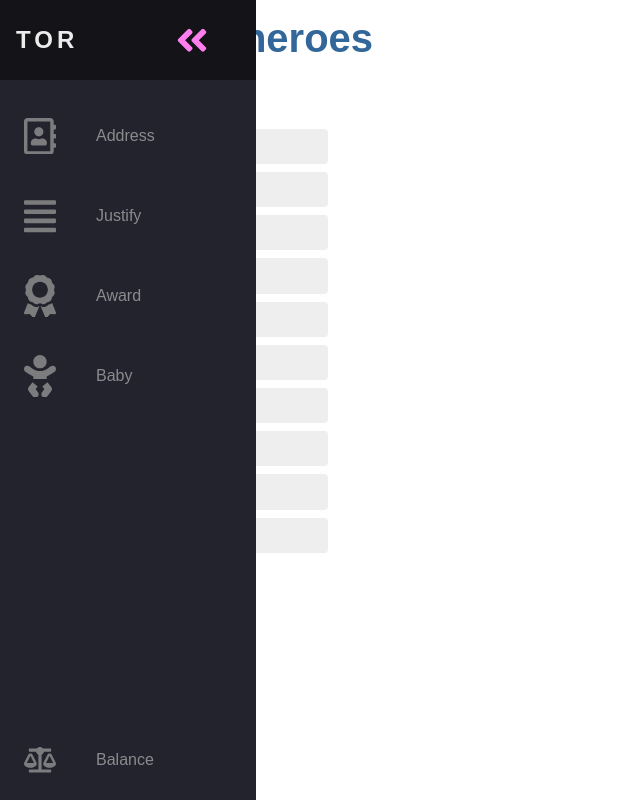
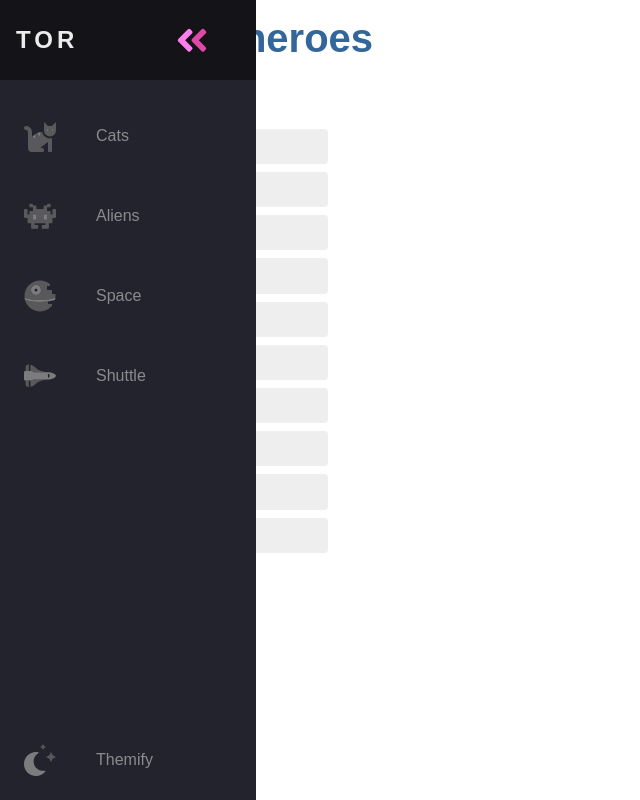
Before and after one commit to Solynia/tour-of-heroes, a React (Create React App) app: page / in a window 1280 px wide. Shown: the whole page, without its empty margins (0-640 px from the left). Built offline with nearby package versions, Linux system fonts and the light colour scheme; data requests are answered from the project's data file.

Commit message:
Use dual tone icons

```diff
--- a/src/components/NavMenu.css
+++ b/src/components/NavMenu.css
@@ -66,8 +66,16 @@
   margin: 0 1.5rem;
 }
 
-.nav-link .svg-inline--fa {
+.fa-primary {
   color: #ff7eee;
+}
+
+.fa-secondary {
+  color: #df49a6;
+}
+
+.fa-primary,
+.fa-secondary {
   transition: var(--transition-speed);
 }
 
--- a/src/components/NavMenu.tsx
+++ b/src/components/NavMenu.tsx
@@ -10,102 +10,143 @@ interface Item {
 export default function NavMenu() {
   const items: Item[] = [
     {
-      label: "Address",
+      label: "Cats",
       icon: (
         <svg
           aria-hidden="true"
           focusable="false"
-          data-prefix="far"
-          data-icon="address-book"
-          className="svg-inline--fa fa-address-book fa-w-14"
+          data-prefix="fad"
+          data-icon="cat"
           role="img"
           xmlns="http://www.w3.org/2000/svg"
-          viewBox="0 0 448 512"
+          viewBox="0 0 512 512"
+          className="svg-inline--fa fa-cat fa-w-16 fa-9x"
         >
+          <g className="fa-group">
             <path
               fill="currentColor"
-            d="M436 160c6.6 0 12-5.4 12-12v-40c0-6.6-5.4-12-12-12h-20V48c0-26.5-21.5-48-48-48H48C21.5 0 0 21.5 0 48v416c0 26.5 21.5 48 48 48h320c26.5 0 48-21.5 48-48v-48h20c6.6 0 12-5.4 12-12v-40c0-6.6-5.4-12-12-12h-20v-64h20c6.6 0 12-5.4 12-12v-40c0-6.6-5.4-12-12-12h-20v-64h20zm-68 304H48V48h320v416zM208 256c35.3 0 64-28.7 64-64s-28.7-64-64-64-64 28.7-64 64 28.7 64 64 64zm-89.6 128h179.2c12.4 0 22.4-8.6 22.4-19.2v-19.2c0-31.8-30.1-57.6-67.2-57.6-10.8 0-18.7 8-44.8 8-26.9 0-33.4-8-44.8-8-37.1 0-67.2 25.8-67.2 57.6v19.2c0 10.6 10 19.2 22.4 19.2z"
+              d="M448 96h-64l-64-64v134.4a96 96 0 0 0 192 0V32zm-72 80a16 16 0 1 1 16-16 16 16 0 0 1-16 16zm80 0a16 16 0 1 1 16-16 16 16 0 0 1-16 16zm-165.41 16a204.07 204.07 0 0 0-34.59 2.89V272l-43.15-64.73a183.93 183.93 0 0 0-44.37 26.17L192 304l-60.94-30.47L128 272v-80a96.1 96.1 0 0 0-96-96 32 32 0 0 0 0 64 32 32 0 0 1 32 32v256a64.06 64.06 0 0 0 64 64h176a16 16 0 0 0 16-16v-16a32 32 0 0 0-32-32h-32l128-96v144a16 16 0 0 0 16 16h32a16 16 0 0 0 16-16V289.86a126.78 126.78 0 0 1-32 4.54c-61.81 0-113.52-44.05-125.41-102.4z"
+              className="fa-secondary"
             ></path>
+            <path
+              fill="currentColor"
+              d="M376 144a16 16 0 1 0 16 16 16 16 0 0 0-16-16zm80 0a16 16 0 1 0 16 16 16 16 0 0 0-16-16zM131.06 273.53L192 304l-23.52-70.56a192.06 192.06 0 0 0-37.42 40.09zM256 272v-77.11a198.62 198.62 0 0 0-43.15 12.38z"
+              className="fa-primary"
+            ></path>
+          </g>
         </svg>
       )
     },
     {
-      label: "Justify",
+      label: "Aliens",
       icon: (
         <svg
           aria-hidden="true"
           focusable="false"
-          data-prefix="fas"
-          data-icon="align-justify"
-          className="svg-inline--fa fa-align-justify fa-w-14"
+          data-prefix="fad"
+          data-icon="alien-monster"
           role="img"
           xmlns="http://www.w3.org/2000/svg"
-          viewBox="0 0 448 512"
+          viewBox="0 0 576 512"
+          className="svg-inline--fa fa-alien-monster fa-w-18 fa-9x"
         >
+          <g className="fa-group">
             <path
               fill="currentColor"
-            d="M432 416H16a16 16 0 0 0-16 16v32a16 16 0 0 0 16 16h416a16 16 0 0 0 16-16v-32a16 16 0 0 0-16-16zm0-128H16a16 16 0 0 0-16 16v32a16 16 0 0 0 16 16h416a16 16 0 0 0 16-16v-32a16 16 0 0 0-16-16zm0-128H16a16 16 0 0 0-16 16v32a16 16 0 0 0 16 16h416a16 16 0 0 0 16-16v-32a16 16 0 0 0-16-16zm0-128H16A16 16 0 0 0 0 48v32a16 16 0 0 0 16 16h416a16 16 0 0 0 16-16V48a16 16 0 0 0-16-16z"
+              d="M560,128H528a15.99954,15.99954,0,0,0-16,16v80H480V176a15.99954,15.99954,0,0,0-16-16H416V96h48a16.00079,16.00079,0,0,0,16-16V48a15.99954,15.99954,0,0,0-16-16H432a15.99954,15.99954,0,0,0-16,16V64H368a15.99954,15.99954,0,0,0-16,16v48H224V80a15.99954,15.99954,0,0,0-16-16H160V48a15.99954,15.99954,0,0,0-16-16H112A15.99954,15.99954,0,0,0,96,48V80a16.00079,16.00079,0,0,0,16,16h48v64H112a15.99954,15.99954,0,0,0-16,16v48H64V144a15.99954,15.99954,0,0,0-16-16H16A15.99954,15.99954,0,0,0,0,144V272a16.00079,16.00079,0,0,0,16,16H64v80a16.00079,16.00079,0,0,0,16,16h48v80a16.00079,16.00079,0,0,0,16,16h96a16.00079,16.00079,0,0,0,16-16V432a15.99954,15.99954,0,0,0-16-16H192V384H384v32H336a15.99954,15.99954,0,0,0-16,16v32a16.00079,16.00079,0,0,0,16,16h96a16.00079,16.00079,0,0,0,16-16V384h48a16.00079,16.00079,0,0,0,16-16V288h48a16.00079,16.00079,0,0,0,16-16V144A15.99954,15.99954,0,0,0,560,128ZM224,320H160V224h64Zm192,0H352V224h64Z"
+              className="fa-secondary"
             ></path>
+            <path
+              fill="currentColor"
+              d="M160,320h64V224H160Zm192-96v96h64V224Z"
+              className="fa-primary"
+            ></path>
+          </g>
         </svg>
       )
     },
     {
-      label: "Award",
+      label: "Space",
       icon: (
         <svg
           aria-hidden="true"
           focusable="false"
-          data-prefix="fas"
-          data-icon="award"
-          className="svg-inline--fa fa-award fa-w-12"
+          data-prefix="fad"
+          data-icon="space-station-moon-alt"
           role="img"
           xmlns="http://www.w3.org/2000/svg"
-          viewBox="0 0 384 512"
+          viewBox="0 0 512 512"
+          className="svg-inline--fa fa-space-station-moon-alt fa-w-16 fa-5x"
         >
+          <g className="fa-group">
             <path
               fill="currentColor"
-            d="M97.12 362.63c-8.69-8.69-4.16-6.24-25.12-11.85-9.51-2.55-17.87-7.45-25.43-13.32L1.2 448.7c-4.39 10.77 3.81 22.47 15.43 22.03l52.69-2.01L105.56 507c8 8.44 22.04 5.81 26.43-4.96l52.05-127.62c-10.84 6.04-22.87 9.58-35.31 9.58-19.5 0-37.82-7.59-51.61-21.37zM382.8 448.7l-45.37-111.24c-7.56 5.88-15.92 10.77-25.43 13.32-21.07 5.64-16.45 3.18-25.12 11.85-13.79 13.78-32.12 21.37-51.62 21.37-12.44 0-24.47-3.55-35.31-9.58L252 502.04c4.39 10.77 18.44 13.4 26.43 4.96l36.25-38.28 52.69 2.01c11.62.44 19.82-11.27 15.43-22.03zM263 340c15.28-15.55 17.03-14.21 38.79-20.14 13.89-3.79 24.75-14.84 28.47-28.98 7.48-28.4 5.54-24.97 25.95-45.75 10.17-10.35 14.14-25.44 10.42-39.58-7.47-28.38-7.48-24.42 0-52.83 3.72-14.14-.25-29.23-10.42-39.58-20.41-20.78-18.47-17.36-25.95-45.75-3.72-14.14-14.58-25.19-28.47-28.98-27.88-7.61-24.52-5.62-44.95-26.41-10.17-10.35-25-14.4-38.89-10.61-27.87 7.6-23.98 7.61-51.9 0-13.89-3.79-28.72.25-38.89 10.61-20.41 20.78-17.05 18.8-44.94 26.41-13.89 3.79-24.75 14.84-28.47 28.98-7.47 28.39-5.54 24.97-25.95 45.75-10.17 10.35-14.15 25.44-10.42 39.58 7.47 28.36 7.48 24.4 0 52.82-3.72 14.14.25 29.23 10.42 39.59 20.41 20.78 18.47 17.35 25.95 45.75 3.72 14.14 14.58 25.19 28.47 28.98C104.6 325.96 106.27 325 121 340c13.23 13.47 33.84 15.88 49.74 5.82a39.676 39.676 0 0 1 42.53 0c15.89 10.06 36.5 7.65 49.73-5.82zM97.66 175.96c0-53.03 42.24-96.02 94.34-96.02s94.34 42.99 94.34 96.02-42.24 96.02-94.34 96.02-94.34-42.99-94.34-96.02z"
+              d="M501.70312,224H448V160H368V96h48V66.67383A246.86934,246.86934,0,0,0,256,8C119.03125,8,8,119.0332,8,256a250.017,250.017,0,0,0,1.72656,28.26562C81.19531,306.76953,165.47656,320,256,320s174.80469-13.23047,246.27344-35.73438A250.017,250.017,0,0,0,504,256,248.44936,248.44936,0,0,0,501.70312,224ZM192,240a80,80,0,1,1,80-80A80.00021,80.00021,0,0,1,192,240ZM384,343.13867A940.33806,940.33806,0,0,1,256,352c-87.34375,0-168.71094-11.46094-239.28906-31.73633C45.05859,426.01953,141.29688,504,256,504a247.45808,247.45808,0,0,0,192-91.0918V384H384Z"
+              className="fa-secondary"
             ></path>
+            <path
+              fill="currentColor"
+              d="M256,320c-90.52344,0-174.80469-13.23047-246.27344-35.73438a246.11376,246.11376,0,0,0,6.98438,35.998C87.28906,340.53906,168.65625,352,256,352s168.71094-11.46094,239.28906-31.73633a246.11376,246.11376,0,0,0,6.98438-35.998C430.80469,306.76953,346.52344,320,256,320Zm-64-80a80,80,0,1,0-80-80A80.00021,80.00021,0,0,0,192,240Zm0-104a24,24,0,1,1-24,24A23.99993,23.99993,0,0,1,192,136Z"
+              className="fa-primary"
+            ></path>
+          </g>
         </svg>
       )
     },
     {
-      label: "Baby",
+      label: "Shuttle",
       icon: (
         <svg
           aria-hidden="true"
           focusable="false"
-          data-prefix="fas"
-          data-icon="baby"
-          className="svg-inline--fa fa-baby fa-w-12"
+          data-prefix="fad"
+          data-icon="space-shuttle"
           role="img"
           xmlns="http://www.w3.org/2000/svg"
-          viewBox="0 0 384 512"
+          viewBox="0 0 640 512"
+          className="svg-inline--fa fa-space-shuttle fa-w-20 fa-5x"
         >
+          <g className="fa-group">
             <path
               fill="currentColor"
-            d="M192 160c44.2 0 80-35.8 80-80S236.2 0 192 0s-80 35.8-80 80 35.8 80 80 80zm-53.4 248.8l25.6-32-61.5-51.2L56.8 383c-11.4 14.2-11.7 34.4-.8 49l48 64c7.9 10.5 19.9 16 32 16 8.3 0 16.8-2.6 24-8 17.7-13.2 21.2-38.3 8-56l-29.4-39.2zm142.7-83.2l-61.5 51.2 25.6 32L216 448c-13.2 17.7-9.7 42.8 8 56 7.2 5.4 15.6 8 24 8 12.2 0 24.2-5.5 32-16l48-64c10.9-14.6 10.6-34.8-.8-49l-45.9-57.4zM376.7 145c-12.7-18.1-37.6-22.4-55.7-9.8l-40.6 28.5c-52.7 37-124.2 37-176.8 0L63 135.3C44.9 122.6 20 127 7.3 145-5.4 163.1-1 188 17 200.7l40.6 28.5c17 11.9 35.4 20.9 54.4 27.9V288h160v-30.8c19-7 37.4-16 54.4-27.9l40.6-28.5c18.1-12.8 22.4-37.7 9.7-55.8z"
+              d="M32 416c0 35.35 21.49 64 48 64h16V352H32zm154.54-232h280.13L376 168C243 140.59 222.45 51.22 128 34.65V160h18.34a45.62 45.62 0 0 1 40.2 24zM32 96v64h64V32H80c-26.51 0-48 28.65-48 64zm114.34 256H128v125.35C222.45 460.78 243 371.41 376 344l90.67-16H186.54a45.62 45.62 0 0 1-40.2 24z"
+              className="fa-secondary"
             ></path>
+            <path
+              fill="currentColor"
+              d="M592.6 208.24C559.73 192.84 515.78 184 472 184H186.54a45.62 45.62 0 0 0-40.2-24H32c-23.2 0-32 10-32 24v144c0 14 8.82 24 32 24h114.34a45.62 45.62 0 0 0 40.2-24H472c43.78 0 87.73-8.84 120.6-24.24C622.28 289.84 640 272 640 256s-17.72-33.84-47.4-47.76zM488 296a8 8 0 0 1-8-8v-64a8 8 0 0 1 8-8c31.91 0 31.94 80 0 80z"
+              className="fa-primary"
+            ></path>
+          </g>
         </svg>
       )
     },
     {
-      label: "Balance",
+      label: "Themify",
       icon: (
         <svg
+          id="lightIcon"
           aria-hidden="true"
           focusable="false"
-          data-prefix="fas"
-          data-icon="balance-scale"
-          className="svg-inline--fa fa-balance-scale fa-w-20"
+          data-prefix="fad"
+          data-icon="moon-stars"
           role="img"
           xmlns="http://www.w3.org/2000/svg"
-          viewBox="0 0 640 512"
+          viewBox="0 0 512 512"
+          className="theme-icon svg-inline--fa fa-moon-stars fa-w-16 fa-7x"
         >
+          <g className="fa-group">
             <path
               fill="currentColor"
-            d="M256 336h-.02c0-16.18 1.34-8.73-85.05-181.51-17.65-35.29-68.19-35.36-85.87 0C-2.06 328.75.02 320.33.02 336H0c0 44.18 57.31 80 128 80s128-35.82 128-80zM128 176l72 144H56l72-144zm511.98 160c0-16.18 1.34-8.73-85.05-181.51-17.65-35.29-68.19-35.36-85.87 0-87.12 174.26-85.04 165.84-85.04 181.51H384c0 44.18 57.31 80 128 80s128-35.82 128-80h-.02zM440 320l72-144 72 144H440zm88 128H352V153.25c23.51-10.29 41.16-31.48 46.39-57.25H528c8.84 0 16-7.16 16-16V48c0-8.84-7.16-16-16-16H383.64C369.04 12.68 346.09 0 320 0s-49.04 12.68-63.64 32H112c-8.84 0-16 7.16-16 16v32c0 8.84 7.16 16 16 16h129.61c5.23 25.76 22.87 46.96 46.39 57.25V448H112c-8.84 0-16 7.16-16 16v32c0 8.84 7.16 16 16 16h416c8.84 0 16-7.16 16-16v-32c0-8.84-7.16-16-16-16z"
+              d="M320 32L304 0l-16 32-32 16 32 16 16 32 16-32 32-16zm138.7 149.3L432 128l-26.7 53.3L352 208l53.3 26.7L432 288l26.7-53.3L512 208z"
+              className="fa-secondary"
             ></path>
+            <path
+              fill="currentColor"
+              d="M332.2 426.4c8.1-1.6 13.9 8 8.6 14.5a191.18 191.18 0 0 1-149 71.1C85.8 512 0 426 0 320c0-120 108.7-210.6 227-188.8 8.2 1.6 10.1 12.6 2.8 16.7a150.3 150.3 0 0 0-76.1 130.8c0 94 85.4 165.4 178.5 147.7z"
+              className="fa-primary"
+            ></path>
+          </g>
         </svg>
       )
     }
@@ -118,17 +159,25 @@ export default function NavMenu() {
       <svg
         aria-hidden="true"
         focusable="false"
-        data-prefix="fas"
+        data-prefix="fad"
         data-icon="angle-double-right"
-        className="svg-inline--fa fa-angle-double-right fa-w-14"
         role="img"
         xmlns="http://www.w3.org/2000/svg"
         viewBox="0 0 448 512"
+        className="svg-inline--fa fa-angle-double-right fa-w-14 fa-5x"
       >
+        <g className="fa-group">
           <path
             fill="currentColor"
-          d="M224.3 273l-136 136c-9.4 9.4-24.6 9.4-33.9 0l-22.6-22.6c-9.4-9.4-9.4-24.6 0-33.9l96.4-96.4-96.4-96.4c-9.4-9.4-9.4-24.6 0-33.9L54.3 103c9.4-9.4 24.6-9.4 33.9 0l136 136c9.5 9.4 9.5 24.6.1 34zm192-34l-136-136c-9.4-9.4-24.6-9.4-33.9 0l-22.6 22.6c-9.4 9.4-9.4 24.6 0 33.9l96.4 96.4-96.4 96.4c-9.4 9.4-9.4 24.6 0 33.9l22.6 22.6c9.4 9.4 24.6 9.4 33.9 0l136-136c9.4-9.2 9.4-24.4 0-33.8z"
+            d="M224 273L88.37 409a23.78 23.78 0 0 1-33.8 0L32 386.36a23.94 23.94 0 0 1 0-33.89l96.13-96.37L32 159.73a23.94 23.94 0 0 1 0-33.89l22.44-22.79a23.78 23.78 0 0 1 33.8 0L223.88 239a23.94 23.94 0 0 1 .1 34z"
+            className="fa-secondary"
           ></path>
+          <path
+            fill="currentColor"
+            d="M415.89 273L280.34 409a23.77 23.77 0 0 1-33.79 0L224 386.26a23.94 23.94 0 0 1 0-33.89L320.11 256l-96-96.47a23.94 23.94 0 0 1 0-33.89l22.52-22.59a23.77 23.77 0 0 1 33.79 0L416 239a24 24 0 0 1-.11 34z"
+            className="fa-primary"
+          ></path>
+        </g>
       </svg>
     )
   };
```
Lines whose indentation alone changed are shown as unchanged.
